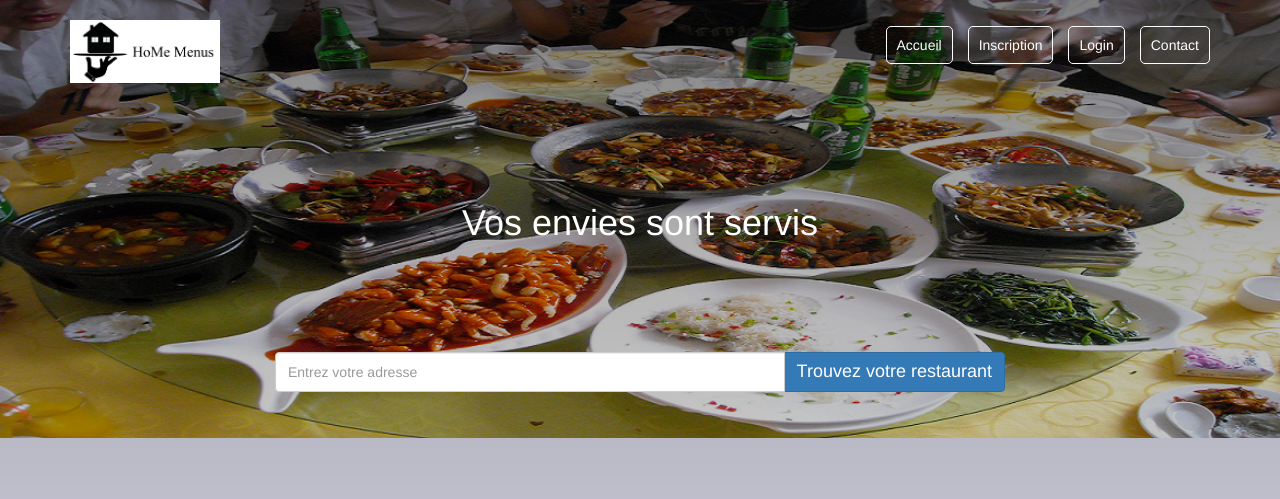
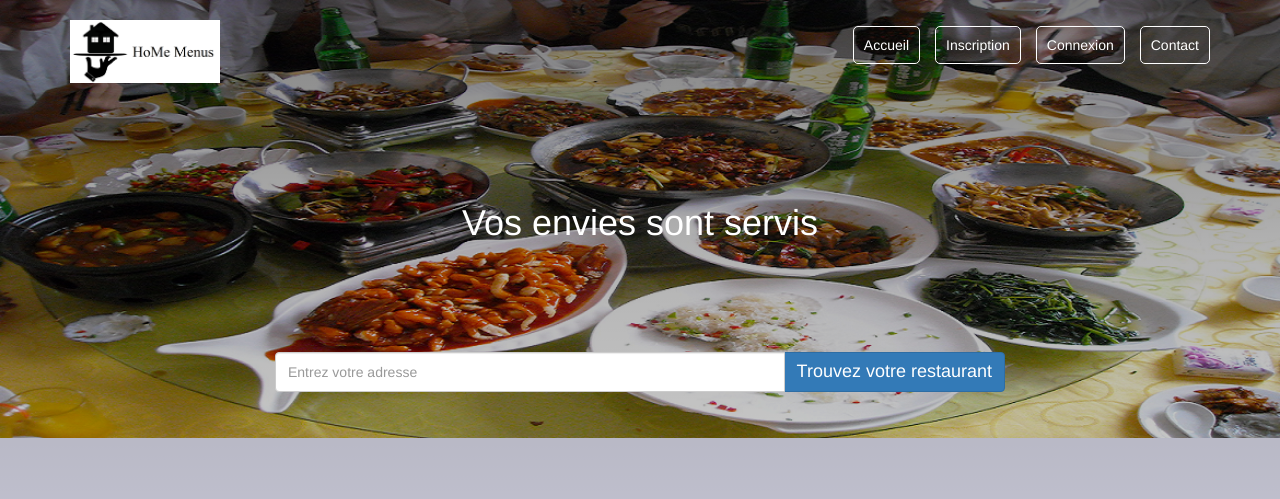
Before and after one commit to mfiari/homemenus, a PHP site: page /projets/web/ in a window 1280 px wide. Shown: the top 499 px of the page. Run offline with PHP 8.4, Linux system fonts and the light colour scheme; some libraries are stand-ins or nearby versions.

Commit message:
modification texte login en connexion

```diff
--- a/web/layouts/top.php
+++ b/web/layouts/top.php
@@ -37,7 +37,7 @@
 					</li>
 				<?php else : ?>
 					<li><a href="?action=inscription">Inscription</a></li>
-					<li><a data-toggle="modal" data-target="#login-modal">Login</a></li>
+					<li><a data-toggle="modal" data-target="#login-modal">Connexion</a></li>
 					<li><a href="?controler=contact">Contact</a></li>
 				<?php endif; ?>
 			</ul>
--- a/web/layouts/top_home.php
+++ b/web/layouts/top_home.php
@@ -30,7 +30,7 @@
 					</li>
 				<?php else : ?>
 					<li><a href="?action=inscription">Inscription</a></li>
-					<li><a data-toggle="modal" data-target="#login-modal">Login</a></li>
+					<li><a data-toggle="modal" data-target="#login-modal">Connexion</a></li>
 					<li><a href="?controler=contact">Contact</a></li>
 				<?php endif; ?>
 			</ul>
```
